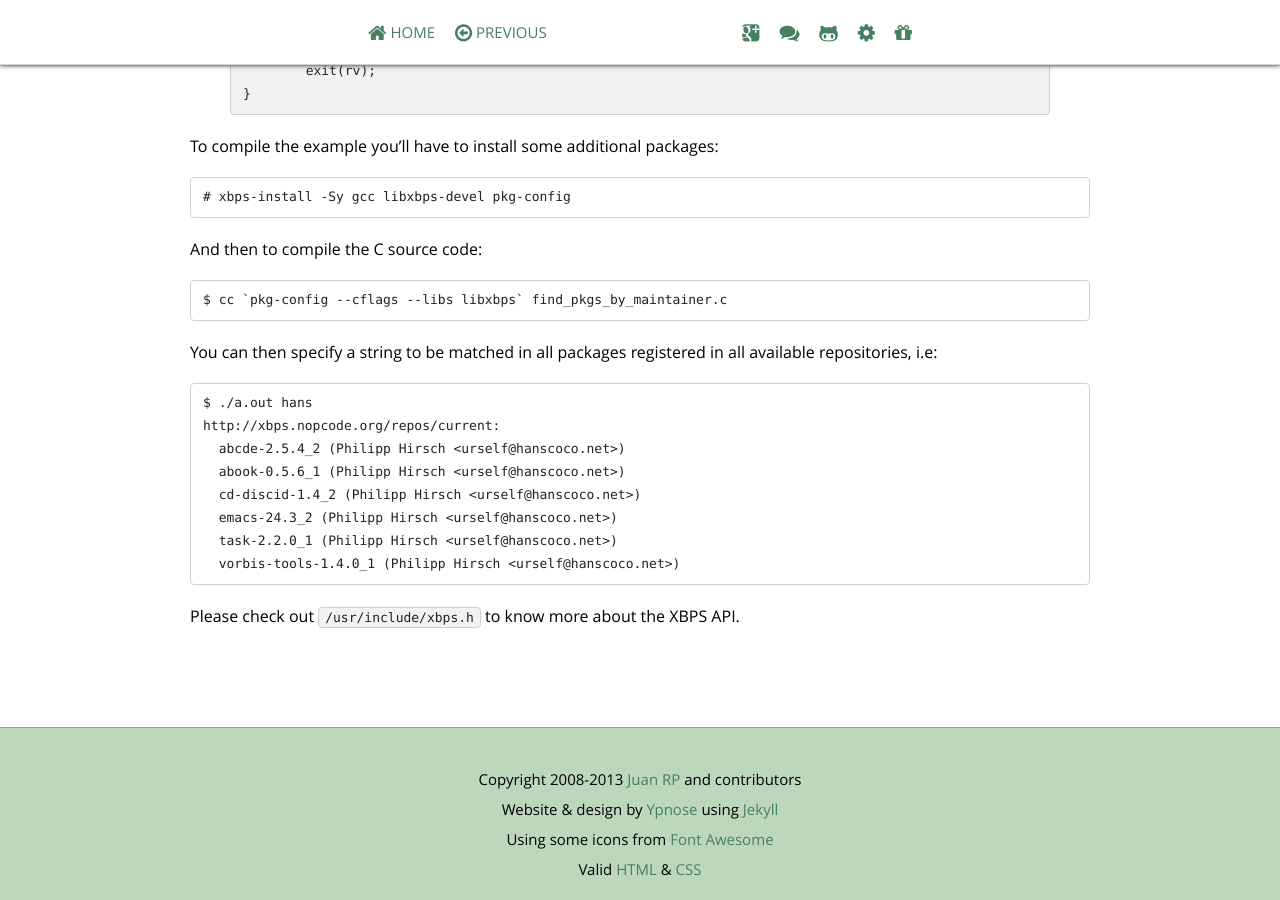
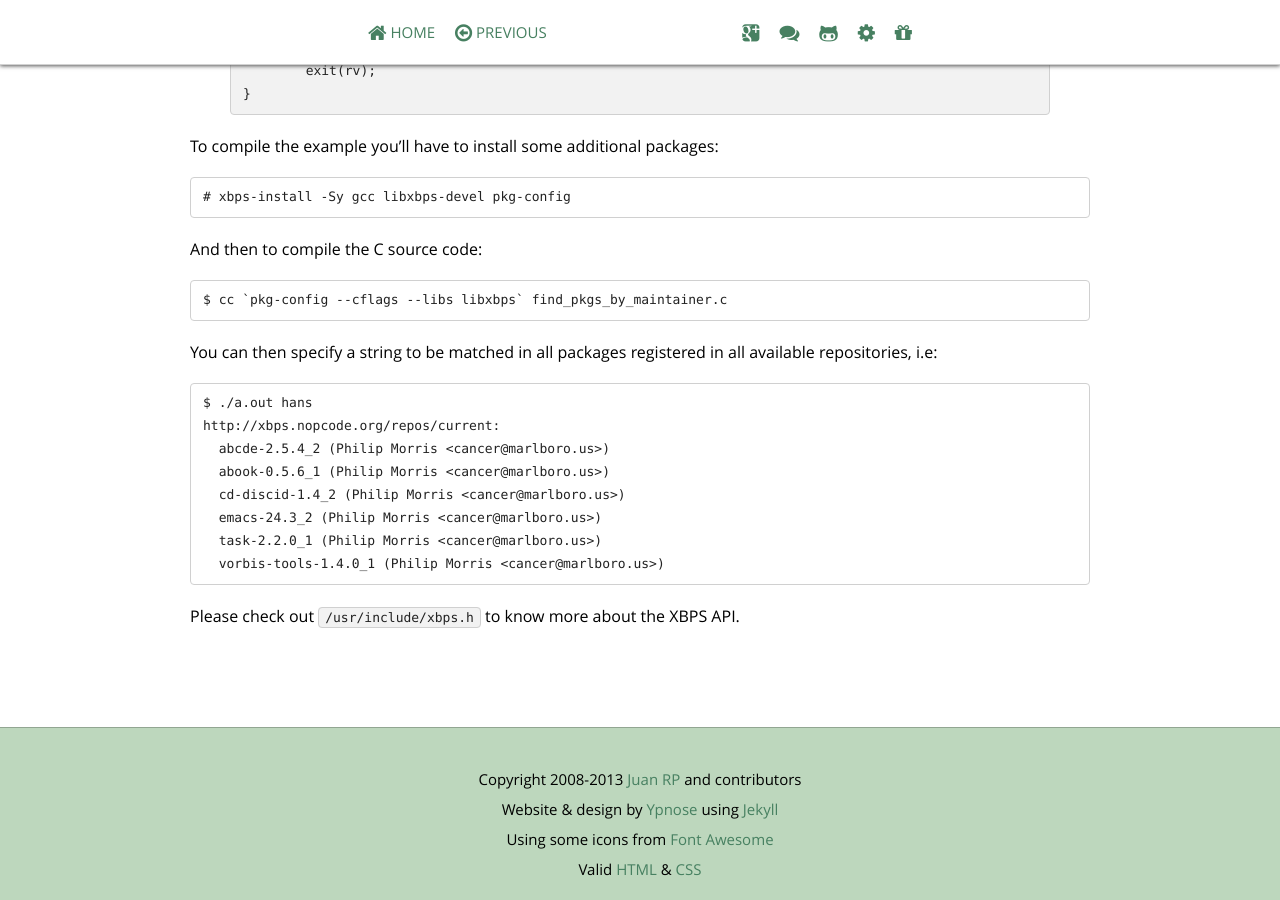
Before and after one commit to void-linux/void-linux.github.io, a Jekyll site: the page built from _posts/2013-12-29-XBPS-API-example.markdown, in a window 1280 px wide and 900 px high, scrolled down 1854 px. Built offline with Jekyll 4.4.1, drawn with Linux system fonts in a browser that asks for light colours; Markdown is read by kramdown in place of the engine named in the settings; comment, search, counter and statistics services are not loaded.

Commit message:
Privacy part2, thx to cigarettes

````diff
--- a/_posts/2013-12-29-XBPS-API-example.markdown
+++ b/_posts/2013-12-29-XBPS-API-example.markdown
@@ -83,12 +83,12 @@ available repositories, i.e:
 ```
 $ ./a.out hans
 http://xbps.nopcode.org/repos/current:
-  abcde-2.5.4_2 (Philipp Hirsch <urself@hanscoco.net>)
-  abook-0.5.6_1 (Philipp Hirsch <urself@hanscoco.net>)
-  cd-discid-1.4_2 (Philipp Hirsch <urself@hanscoco.net>)
-  emacs-24.3_2 (Philipp Hirsch <urself@hanscoco.net>)
-  task-2.2.0_1 (Philipp Hirsch <urself@hanscoco.net>)
-  vorbis-tools-1.4.0_1 (Philipp Hirsch <urself@hanscoco.net>)
+  abcde-2.5.4_2 (Philip Morris <cancer@marlboro.us>)
+  abook-0.5.6_1 (Philip Morris <cancer@marlboro.us>)
+  cd-discid-1.4_2 (Philip Morris <cancer@marlboro.us>)
+  emacs-24.3_2 (Philip Morris <cancer@marlboro.us>)
+  task-2.2.0_1 (Philip Morris <cancer@marlboro.us>)
+  vorbis-tools-1.4.0_1 (Philip Morris <cancer@marlboro.us>)
 ```
 
 Please check out `/usr/include/xbps.h` to know more about the XBPS API.
````
